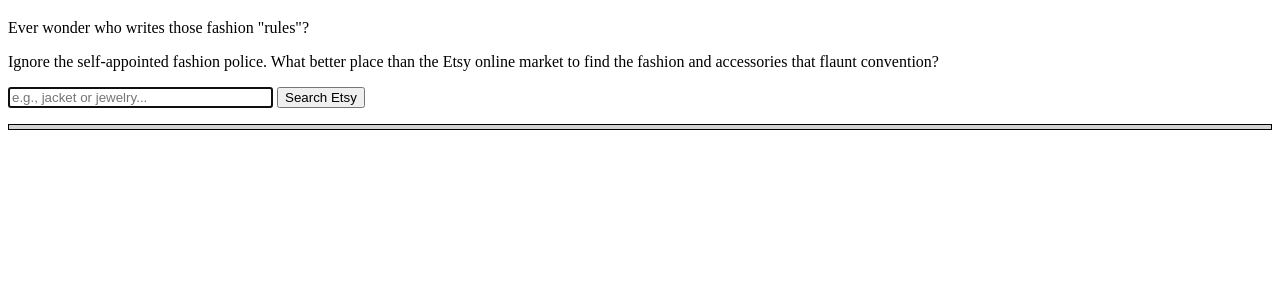
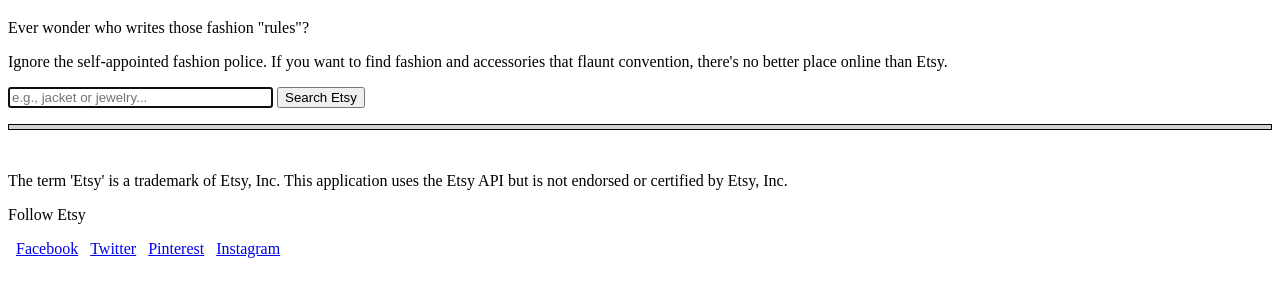
Before and after one commit to lynnerw/etsyAPI, a plain HTML site: page index.html in a window 1280 px wide. Shown: the part 61-358 px from the top of the page. Drawn offline with nearby package versions, Linux system fonts and the light colour scheme.

Commit message:
added footer with TM disclaimer and links to social channels

```diff
--- a/css/styles.css
+++ b/css/styles.css
@@ -4,7 +4,6 @@
 }
 
 .results {
-	/*border: 1px solid black; */
 	padding: 5px;
 	margin: 0 auto 1em auto;
 }
@@ -20,3 +19,8 @@
 	padding: 2px;
 	margin: 1em auto 1em auto;
 }
+
+.social {
+	display: inline;
+	padding: .25em;
+}
--- a/index.html
+++ b/index.html
@@ -10,7 +10,7 @@
 		<!-- About the app -->
 		<h1>Seasoned and Sassy</h1>
 		<p>Ever wonder who writes those fashion "rules"?</p>
-		<p>Ignore the self-appointed fashion police. What better place than the Etsy online market to find the fashion and accessories that flaunt convention? </p>
+		<p>Ignore the self-appointed fashion police. If you want to find fashion and accessories that flaunt convention, there's no better place online than Etsy.</p>
 </header>
 
 <!-- get input from user -->
@@ -36,13 +36,16 @@
 			</div>
 </div>
 
-<!--<footer>
-		<p>"The term 'Etsy' is a trademark of Etsy, Inc. This application uses the Etsy API but is not endorsed or certified by Etsy, Inc." <a itemprop="url" href="www.balboapark.org/">Visit the Balboa Park website</a></p>
+<footer>
+		<p>The term 'Etsy' is a trademark of Etsy, Inc. This application uses the Etsy API but is not endorsed or certified by Etsy, Inc.</p>
+		<p>Follow Etsy</p>
 		<ul class="social">
-				<li>https://www.instagram.com/balboapark/</li>
-				<li>https://twitter.com/balboapark</li>
+          <li class="social fb"><a href="https://www.facebook.com/Etsy">Facebook</a></li>
+          <li class="social twitter"><a href="https://www.twitter.com/etsy">Twitter</a></li>
+          <li class="social pin"><a href="https://www.pinterest.com/etsy">Pinterest</a></li>
+          <li class="social instagram"><a href="https://www.instagram.com/etsy">Instagram</a></li>
 		</ul>
-</footer> -->
+</footer>
 
 <script src="https://code.jquery.com/jquery-latest.min.js"></script>
 <script src="js/apiget.js"></script>
```
